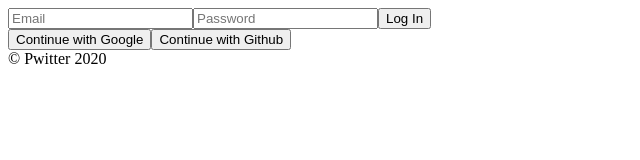
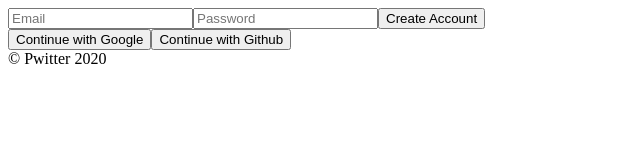
Before and after one commit to Dev-HyunSang/pwitter, a React (Create React App) app: page / in a window 1280 px wide. Shown: the top 160 px of the page, without its empty margins (0-640 px from the left). Built offline with nearby package versions, Linux system fonts and the light colour scheme; no server answers.

Commit message:
Create newAccount & Sign In 기능 제작

```diff
--- a/src/routes/Auth.js
+++ b/src/routes/Auth.js
@@ -1,8 +1,10 @@
 import React, {useState} from 'react';
+import { authService } from 'fbasse';
 
 const Auth = () => {
     const [email, setEmail] = useState("");
     const [password, setPassword] = useState("");
+    const [newAccount, setNewAccount] = useState(true);
     const onChange = (event) => {
         const {
             target: {name, value}
@@ -14,8 +16,19 @@
             setPassword(value);
         }
     };
-    const onSubmit = (event) => {
+    const onSubmit = async(event) => {
         event.preventDefault();
+        let data;
+        try {
+            if(newAccount) {
+                const data = await authService.createUserWithEmailAndPassword(email, password)
+            }else{
+                const data = await authService.signInWithEmailAndPassword(email, password);
+            }
+            console.log(data);
+        } catch(error) {
+            console.error(error);
+        }
     }
     return (
         <div>
@@ -34,7 +47,7 @@
                     required
                     value={password}
                     onChange={onChange}/>
-                <input type="submit" value="Log In"/>
+                <input type="submit" value="Log In" value={newAccount ? "Create Account" : "Log In"} />
             </form>
             <div>
                 <button type="button">Continue with Google</button>
```
